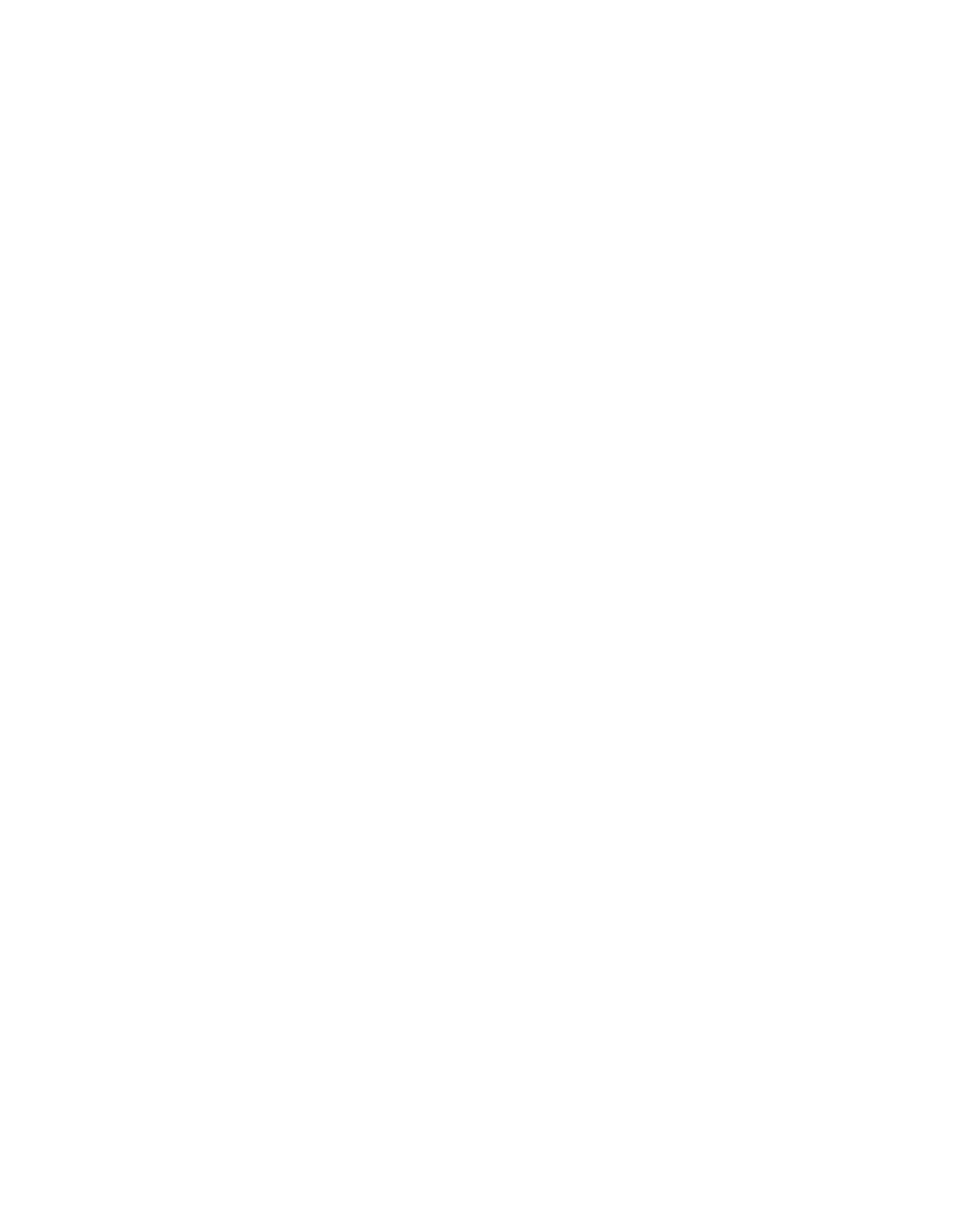
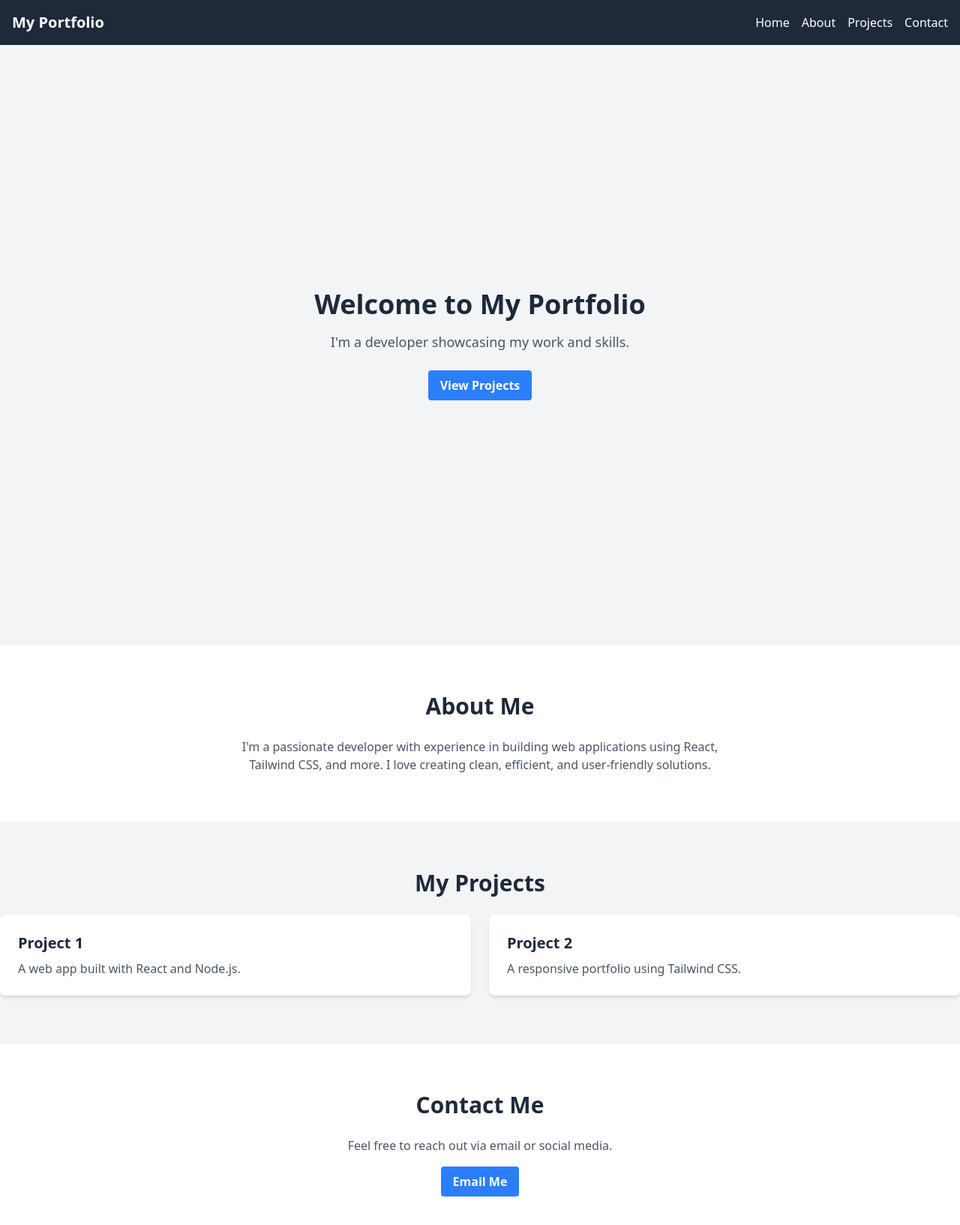
Before and after one commit to malindujayawickrama462/My-Portfolio, a React (Vite) app in the folder frontend/: page / in a window 1280 px wide. Shown: the top 1634 px of the page at 75% size. Before the commit the page ends 800 px from the top, so only its background shows below. Built offline with nearby package versions, Linux system fonts and the light colour scheme.

Commit message:
portfolio created

```diff
--- a/frontend/src/App.jsx
+++ b/frontend/src/App.jsx
@@ -1,14 +1,14 @@
 import { useState } from 'react'
 import reactLogo from './assets/react.svg'
 import viteLogo from '/vite.svg'
-import './App.css'
+import HomePage from './pages/HomePage';
 
 function App() {
 
   return (
-    <>
-
-    </>
+   <div>
+    <HomePage />
+   </div>
   )
 }
 
--- /dev/null
+++ b/frontend/src/components/About.jsx
@@ -0,0 +1,12 @@
+export default function About() {
+  return (
+    <section id="about" className="py-16 bg-white">
+      <div className="container mx-auto">
+        <h2 className="text-3xl font-bold text-gray-800 mb-6 text-center">About Me</h2>
+        <p className="text-gray-600 text-center max-w-2xl mx-auto">
+          I'm a passionate developer with experience in building web applications using React, Tailwind CSS, and more. I love creating clean, efficient, and user-friendly solutions.
+        </p>
+      </div>
+    </section>
+  );
+}
--- /dev/null
+++ b/frontend/src/components/Contact.jsx
@@ -0,0 +1,16 @@
+export default function Contact() {
+  return (
+    <section id="contact" className="py-16 bg-white">
+      <div className="container mx-auto text-center">
+        <h2 className="text-3xl font-bold text-gray-800 mb-6">Contact Me</h2>
+        <p className="text-gray-600 mb-4">Feel free to reach out via email or social media.</p>
+        <a
+          href="mailto:example@email.com"
+          className="inline-block bg-blue-500 hover:bg-blue-700 text-white font-bold py-2 px-4 rounded"
+        >
+          Email Me
+        </a>
+      </div>
+    </section>
+  );
+}
--- /dev/null
+++ b/frontend/src/components/Home.jsx
@@ -0,0 +1,16 @@
+export default function Home() {
+  return (
+    <section id="home" className="min-h-screen bg-gray-100 flex items-center justify-center">
+      <div className="text-center">
+        <h2 className="text-4xl font-bold text-gray-800 mb-4">Welcome to My Portfolio</h2>
+        <p className="text-lg text-gray-600">I'm a developer showcasing my work and skills.</p>
+        <a
+          href="#projects"
+          className="mt-6 inline-block bg-blue-500 hover:bg-blue-700 text-white font-bold py-2 px-4 rounded"
+        >
+          View Projects
+        </a>
+      </div>
+    </section>
+  );
+}
--- /dev/null
+++ b/frontend/src/components/Navbar.jsx
@@ -0,0 +1,15 @@
+export default function Navbar() {
+  return (
+    <nav className="bg-gray-800 text-white p-4">
+      <div className="container mx-auto flex justify-between items-center">
+        <h1 className="text-xl font-bold">My Portfolio</h1>
+        <div className="space-x-4">
+          <a href="#home" className="hover:text-blue-400">Home</a>
+          <a href="#about" className="hover:text-blue-400">About</a>
+          <a href="#projects" className="hover:text-blue-400">Projects</a>
+          <a href="#contact" className="hover:text-blue-400">Contact</a>
+        </div>
+      </div>
+    </nav>
+  );
+}
--- /dev/null
+++ b/frontend/src/components/Projects.jsx
@@ -0,0 +1,19 @@
+export default function Projects() {
+  return (
+    <section id="projects" className="py-16 bg-gray-100">
+      <div className="container mx-auto">
+        <h2 className="text-3xl font-bold text-gray-800 mb-6 text-center">My Projects</h2>
+        <div className="grid grid-cols-1 md:grid-cols-2 gap-6">
+          <div className="bg-white p-6 rounded-lg shadow-md">
+            <h3 className="text-xl font-semibold text-gray-800 mb-2">Project 1</h3>
+            <p className="text-gray-600">A web app built with React and Node.js.</p>
+          </div>
+          <div className="bg-white p-6 rounded-lg shadow-md">
+            <h3 className="text-xl font-semibold text-gray-800 mb-2">Project 2</h3>
+            <p className="text-gray-600">A responsive portfolio using Tailwind CSS.</p>
+          </div>
+        </div>
+      </div>
+    </section>
+  );
+}
--- /dev/null
+++ b/frontend/src/pages/HomePage.jsx
@@ -0,0 +1,17 @@
+import Navbar from '../components/Navbar';
+import Home from '../components/Home';
+import About from '../components/About';
+import Projects from '../components/Projects';
+import Contact from '../components/Contact';
+
+export default function HomePage() {
+  return (
+    <div>
+      <Navbar />
+      <Home />
+      <About />
+      <Projects />
+      <Contact />
+    </div>
+  );
+}
```
